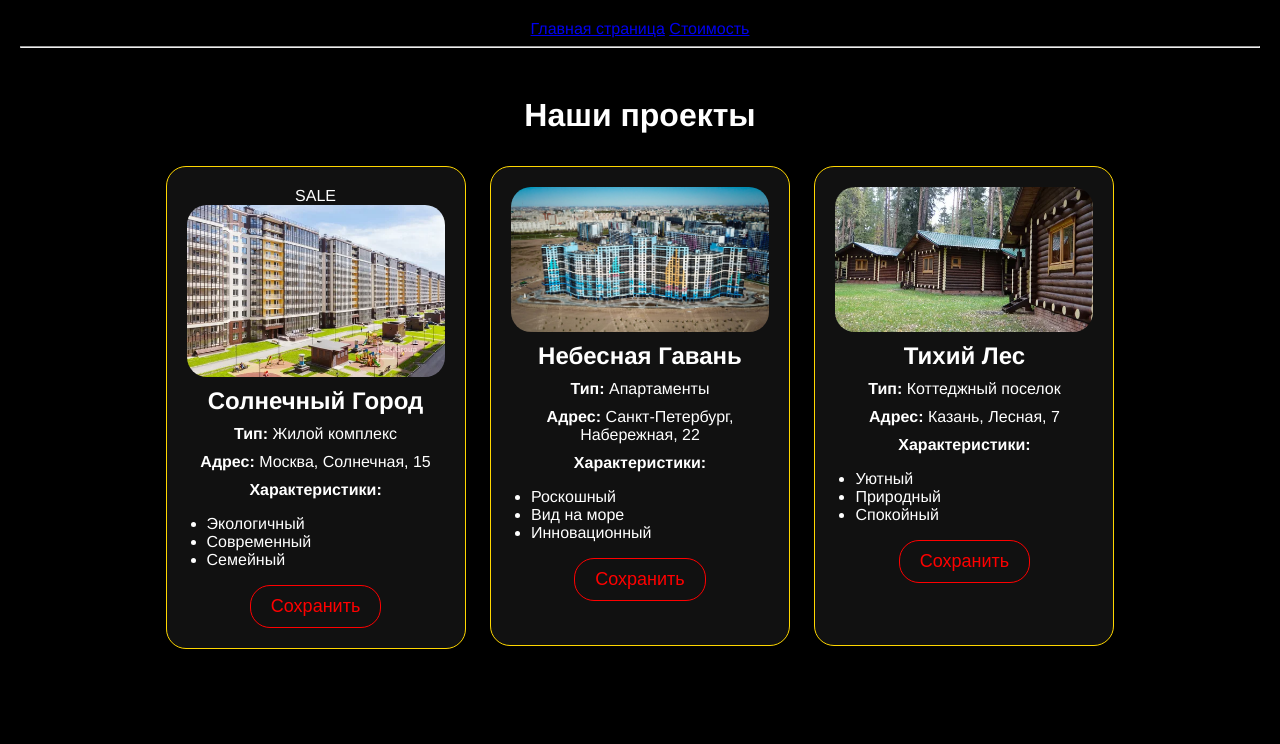
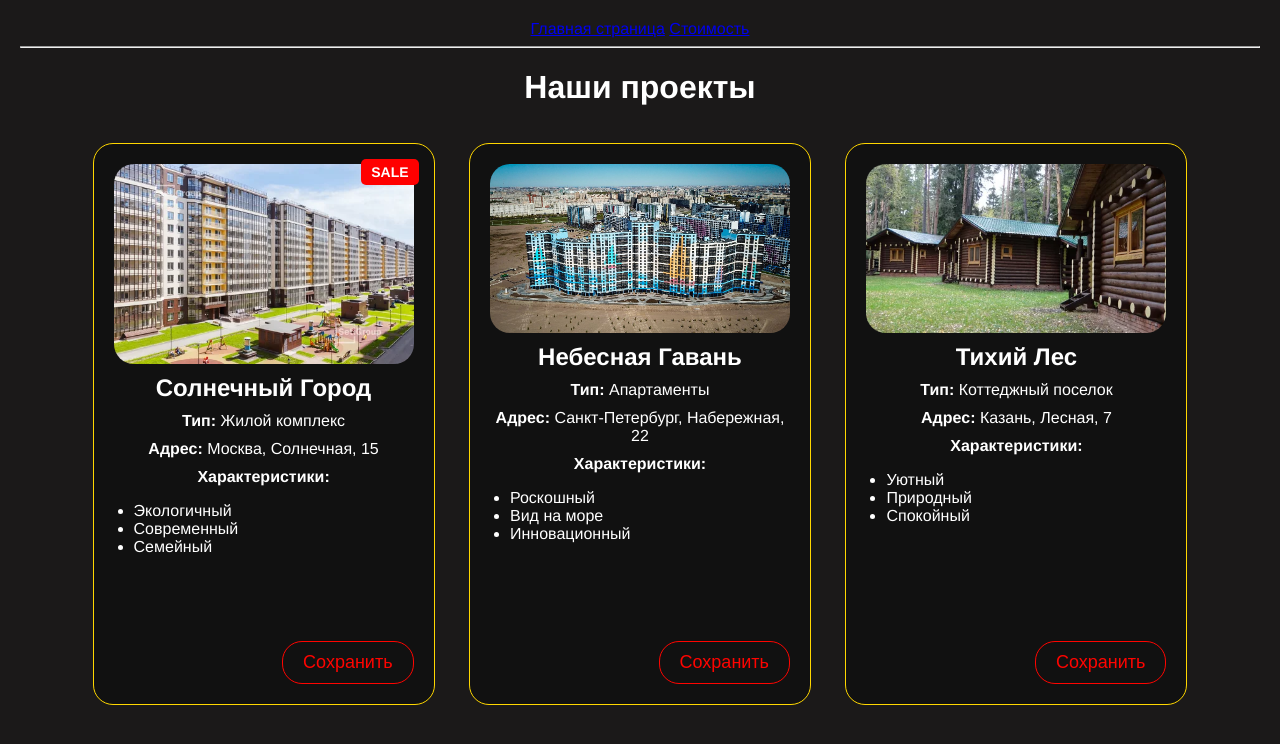
Before and after one commit to gylixa/django-pinterest-lab5, a Django app: page / in a window 1280 px wide. Shown: the top 744 px of the page. Run offline with Django 5.2, Linux system fonts and the light colour scheme.

Commit message:
выполнение 2 задания

```diff
--- a/site_1/static/css/style.css
+++ b/site_1/static/css/style.css
@@ -1,6 +1,6 @@
 body {
-    background: rgb(41, 16, 16);
-    color: rgb(49, 38, 38);
+    background: rgb(27, 25, 25);
+    color: rgb(255, 255, 255);
     margin: 0;
     padding: 20px;
     font-family: Helvetica, Arial, sans-serif;
--- a/site_1/static/css/style_copy.css
+++ /dev/null
@@ -1,56 +0,0 @@
-/* Настройки страницы */
-body {
-    background-color: black;
-    color: white;
-    margin: 0;
-    padding: 0;
-    font-family: Helvetica, Arial, sans-serif;
-}
-
-/* Контейнер для центрирования и контроля выравнивания */
-.container {
-    text-align: center;
-    padding: 20px;
-}
-
-/* Настройки карточки */
-.project {
-    display: inline-block;
-    width: 300px;
-    min-height: 480px; /* минимальная высота (подберите по содержимому) */
-    padding: 20px;
-    border: 1px solid gold;
-    border-radius: 20px;
-    margin: 10px; /* отступы между карточками (для будущего задания 2) */
-    vertical-align: top;
-    background-color: #111; /* фон карточки чуть светлее чёрного */
-    box-sizing: border-box;
-}
-
-/* Картинка внутри карточки */
-.project img {
-    width: 300px;
-    height: auto;
-    border-radius: 20px;
-    display: block;
-    margin: 0 auto;
-}
-
-/* Текст под картинкой */
-.project h2,
-.project p {
-    margin: 10px 0; /* отступы сверху и снизу — 10px */
-}
-
-/* Кнопка «Сохранить» */
-.save-btn {
-    display: inline-block;
-    padding: 10px 20px;
-    font-size: 18px;
-    border-radius: 20px;
-    background-color: transparent;
-    color: rgb(255, 0, 0);
-    border: 1px solid rgb(255, 0, 0);
-    cursor: pointer;
-    text-decoration: none;
-}
--- a/site_1/templates/base.html
+++ b/site_1/templates/base.html
@@ -4,7 +4,7 @@
 <head>
     <meta charset="UTF-8">
     <title>{% block title %}Мой сайт{% endblock %}</title>
-    <link rel="stylesheet" href="{% static "css/style_copy.css" %}">
+    <link rel="stylesheet" href="{% static "css/style.css" %}">
     <style>
         .project img {
             max-width: 100%;
```
